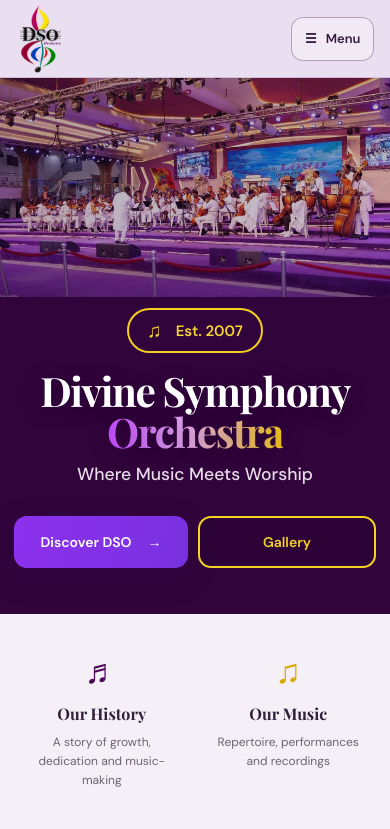
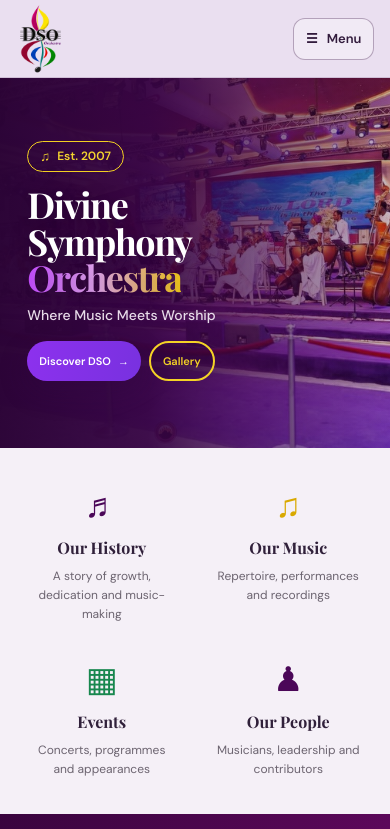
Before and after one commit to Divinesymphonyorchestra20/Divine-Symphony-Orchestra, a Next.js app: page / in a window 390 px wide. Shown: the top 829 px of the page. Built offline with nearby package versions, Linux system fonts and the light colour scheme; a web font is replaced by a local one.

Commit message:
Refine compact mobile hero and floating navigation menu

```diff
--- a/app/globals.css
+++ b/app/globals.css
@@ -1241,3 +1241,216 @@ body{color:var(--dso-ink);-webkit-font-smoothing:antialiased}
     flex:1 1 0;
   }
 }
+
+
+/* Final responsive correction: compact image-led mobile hero and true menu overlay */
+@media(max-width:1180px){
+  .site-header{
+    position:relative;
+    z-index:100;
+    height:90px;
+    min-height:90px;
+    flex-wrap:nowrap;
+    align-items:center;
+    padding:7px 4%;
+    gap:12px;
+  }
+  .site-header .brand-logo{width:56px;height:78px}
+  .mobile-menu-toggle{flex:0 0 auto}
+  .site-header nav,
+  .site-header nav.is-open{
+    position:absolute;
+    top:100%;
+    left:3%;
+    right:3%;
+    z-index:120;
+    order:initial;
+    flex:initial;
+    width:auto;
+    max-height:calc(100dvh - 108px);
+    overflow-x:hidden;
+    overflow-y:auto;
+    overscroll-behavior:contain;
+    padding:12px;
+    border:1px solid rgba(232,213,244,.2);
+    border-radius:0 0 16px 16px;
+    background:#171326;
+    box-shadow:0 18px 42px rgba(10,4,18,.48);
+    flex-direction:column;
+    align-items:stretch;
+    justify-content:flex-start;
+    gap:4px;
+    font-size:14px;
+  }
+  .site-header nav{display:none}
+  .site-header nav.is-open{display:flex}
+  .site-header nav>a,
+  .site-header nav .nav-dropdown-trigger{
+    display:flex;
+    width:100%;
+    min-height:44px;
+    justify-content:flex-start;
+    padding:11px 14px;
+    border:0;
+    border-radius:9px;
+    color:#f5eff8;
+    background:transparent;
+    font-size:14px;
+    font-weight:600;
+    text-align:left;
+  }
+  .site-header nav>a.active,
+  .site-header nav .nav-dropdown.active>.nav-dropdown-trigger{
+    color:#ffe27a;
+    background:#4b2363;
+  }
+  .site-header nav>a:hover,
+  .site-header nav>a:focus-visible,
+  .site-header nav .nav-dropdown-trigger:hover,
+  .site-header nav .nav-dropdown-trigger:focus-visible{
+    color:#ffe27a;
+    background:rgba(194,151,211,.2);
+  }
+  .site-header .nav-dropdown{width:100%;flex:0 0 auto}
+  .site-header .nav-dropdown-menu{
+    position:static;
+    width:100%;
+    min-width:0;
+    max-width:none;
+    margin:3px 0 7px;
+    padding:5px 8px 5px 14px;
+    border:0;
+    border-left:2px solid #bd91d0;
+    border-radius:0 9px 9px 0;
+    background:#292039;
+    box-shadow:none;
+  }
+  .site-header .nav-dropdown-menu a{
+    display:flex;
+    width:100%;
+    min-height:40px;
+    padding:9px 12px;
+    border-radius:7px;
+    color:#f0e8f5;
+    font-size:13px;
+    text-align:left;
+  }
+  .site-header .nav-dropdown-menu a:hover,
+  .site-header .nav-dropdown-menu a:focus-visible{
+    color:#ffe27a;
+    background:rgba(194,151,211,.2);
+  }
+  .site-header .menu-link{
+    display:flex;
+    align-self:stretch;
+    justify-content:center;
+    min-height:44px;
+    margin:6px 0 0;
+    padding:10px 16px;
+    border:1px solid #bd91d0;
+    color:#ffe27a;
+    background:#30203f;
+    font-size:13px;
+  }
+}
+@media(max-width:620px){
+  .site-header{
+    height:78px;
+    min-height:78px;
+    padding:6px 4%;
+  }
+  .site-header .brand-logo{width:50px;height:70px}
+  .mobile-menu-toggle{min-height:42px;padding:8px 12px;font-size:13px}
+
+  /* One compact banner: photograph behind the copy, not in a separate tall block. */
+  .dso-mockup-hero{
+    position:relative;
+    display:flex;
+    align-items:center;
+    justify-content:flex-start;
+    width:100%;
+    height:auto;
+    min-height:370px;
+    overflow:hidden;
+    background:#31043c;
+  }
+  .dso-mockup-hero .hero-photo{
+    position:absolute;
+    inset:0;
+    width:100%;
+    height:100%;
+    aspect-ratio:auto;
+    background-size:cover !important;
+    background-position:68% center !important;
+    background-repeat:no-repeat !important;
+    opacity:1;
+    mask-image:none;
+  }
+  .dso-mockup-hero .hero-shade{
+    position:absolute;
+    inset:0;
+    background:linear-gradient(90deg,
+      rgba(43,3,54,.98) 0%,
+      rgba(54,4,67,.94) 38%,
+      rgba(62,5,73,.66) 64%,
+      rgba(48,3,60,.2) 100%);
+  }
+  .dso-mockup-hero-copy{
+    position:relative;
+    z-index:2;
+    width:70%;
+    max-width:390px;
+    margin:0;
+    padding:30px 0 34px 7%;
+    display:flex;
+    flex-direction:column;
+    align-items:flex-start;
+    text-align:left;
+  }
+  .dso-est-badge{
+    gap:7px;
+    margin:0 0 14px;
+    padding:6px 12px;
+    border-width:1px;
+    font-size:12px;
+  }
+  .dso-est-badge span{font-size:1.1em}
+  .dso-mockup-hero h1{
+    font-size:clamp(34px,9.2vw,43px);
+    line-height:1.02;
+    letter-spacing:-.04em;
+    text-align:left;
+  }
+  .dso-mockup-hero .hero-intro{
+    max-width:245px;
+    margin:9px 0 8px;
+    font-size:14px;
+    line-height:1.45;
+    text-align:left;
+  }
+  .dso-hero-actions{
+    width:auto;
+    justify-content:flex-start;
+    flex-wrap:nowrap;
+    gap:8px;
+    margin-top:8px;
+  }
+  .dso-discover-cta,
+  .dso-gallery-cta{
+    min-width:0;
+    min-height:40px;
+    flex:0 1 auto;
+    gap:7px;
+    padding:9px 12px;
+    border-radius:22px;
+    font-size:11px;
+    white-space:nowrap;
+  }
+}
+@media(max-width:380px){
+  .dso-mockup-hero{min-height:350px}
+  .dso-mockup-hero-copy{width:76%;padding-left:6%}
+  .dso-mockup-hero h1{font-size:34px}
+  .dso-hero-actions{gap:6px}
+  .dso-discover-cta,.dso-gallery-cta{padding:8px 10px;font-size:10px}
+}
```
